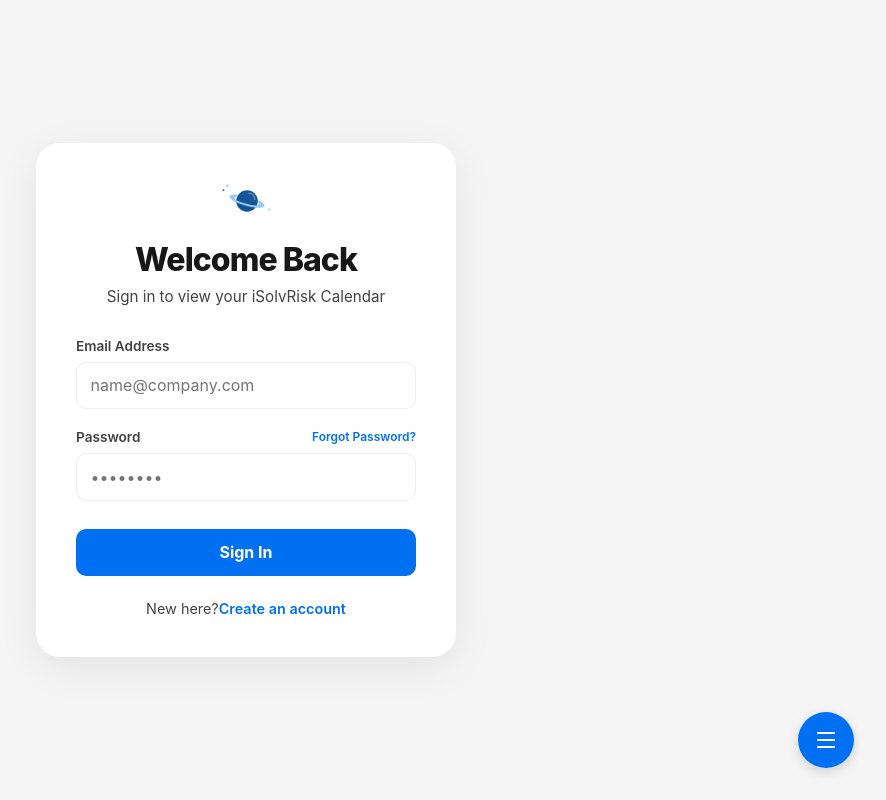
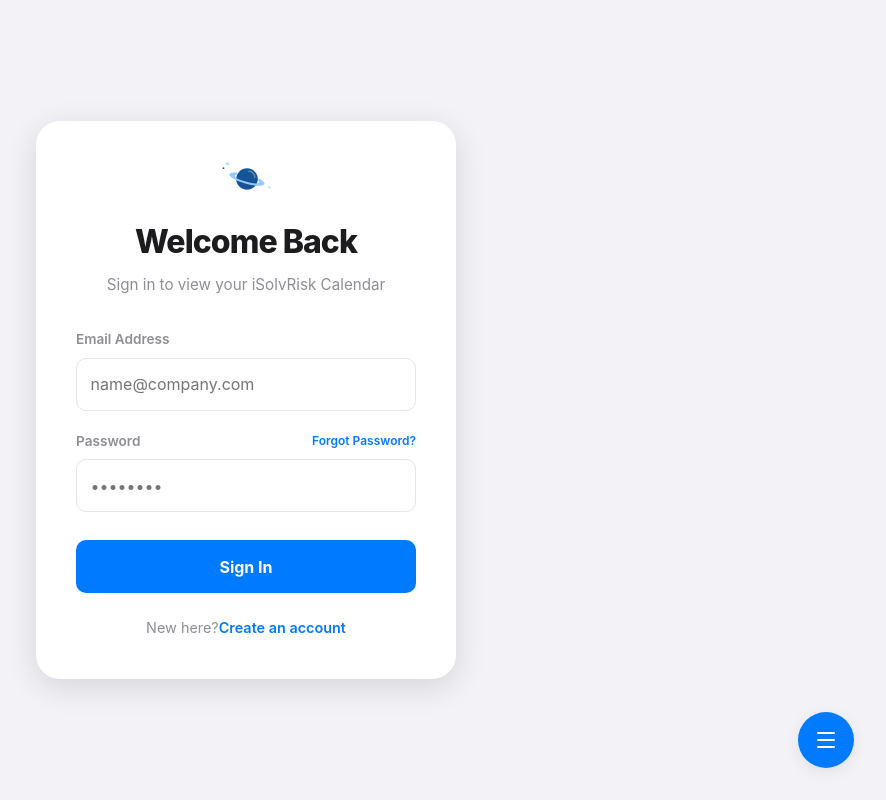
Before and after one commit to TrentBreneman/isr-calander, a Next.js app: page /login in a window 1280 px wide. Shown: the whole page, without its empty margins (394-1280 px from the left). Built offline with nearby package versions, Linux system fonts and the light colour scheme; no server answers.

Commit message:
feat: enhance security and visuals for modern professional look

```diff
--- a/app/api/automizer/route.ts
+++ /dev/null
@@ -1,49 +0,0 @@
-import { NextRequest, NextResponse } from 'next/server';
-import { PDFDocument, StandardFonts } from 'pdf-lib';
-
-export async function POST(req: NextRequest) {
-  try {
-    const formData = await req.formData();
-    const file = formData.get('file') as File;
-
-    if (!file) {
-      return NextResponse.json({ error: 'No file uploaded' }, { status: 400 });
-    }
-
-    const arrayBuffer = await file.arrayBuffer();
-    // Load with ignoreEncryption just in case
-    const pdfDoc = await PDFDocument.load(arrayBuffer, { ignoreEncryption: true });
-
-    const pageCount = pdfDoc.getPageCount();
-    console.log(`PDF has ${pageCount} pages`);
-
-    if (pageCount === 0) {
-      return NextResponse.json({ error: 'The uploaded PDF has no pages.' }, { status: 400 });
-    }
-
-    // For now, let's just try to save the loaded PDF directly to see if it's valid
-    // Disabling object streams can sometimes help with compatibility in some viewers.
-    const pdfBytes = await pdfDoc.save({ useObjectStreams: false });
-
-    console.log(`Generated PDF size: ${pdfBytes.length} bytes`);
-
-    // Use a Buffer to ensure it's treated as binary data correctly by NextResponse
-    const buffer = Buffer.from(pdfBytes);
-
-    return new NextResponse(buffer, {
-      status: 200,
-      headers: {
-        'Content-Type': 'application/pdf',
-        'Content-Length': buffer.length.toString(),
-        'X-Original-Name': encodeURIComponent(file.name),
-        'Content-Disposition': `attachment; filename="formatted-${encodeURIComponent(file.name)}"`,
-      },
-    });
-  } catch (error: any) {
-    console.error('PDF processing error:', error);
-    return NextResponse.json(
-      { error: 'An unexpected error occurred during PDF processing.' },
-      { status: 500 }
-    );
-  }
-}
--- a/app/globals.css
+++ b/app/globals.css
@@ -1,28 +1,37 @@
 :root {
   --background: #ffffff;
-  --foreground: #171717;
-  --primary: #0070f3;
-  --primary-hover: #0051af;
-  --gray-100: #f5f5f5;
-  --gray-200: #eeeeee;
-  --gray-300: #e0e0e0;
-  --gray-700: #424242;
+  --foreground: #1c1c1e;
+  --primary: #007aff;
+  --primary-hover: #0062cc;
+  --accent: #5856d6;
+  --gray-100: #f2f2f7;
+  --gray-200: #e5e5ea;
+  --gray-300: #d1d1d6;
+  --gray-700: #8e8e93;
   --border-radius: 12px;
-  --shadow: 0 4px 12px rgba(0, 0, 0, 0.05);
-  --glass-bg: rgba(255, 255, 255, 0.8);
-  --glass-border: rgba(255, 255, 255, 0.2);
+  --shadow-sm: 0 2px 8px rgba(0, 0, 0, 0.04);
+  --shadow-md: 0 4px 16px rgba(0, 0, 0, 0.08);
+  --shadow-lg: 0 8px 32px rgba(0, 0, 0, 0.12);
+  --glass-bg: rgba(255, 255, 255, 0.75);
+  --glass-border: rgba(0, 0, 0, 0.05);
+  --transition: all 0.25s cubic-bezier(0.4, 0, 0.2, 1);
 }
 
 @media (prefers-color-scheme: dark) {
   :root {
-    --background: #0a0a0a;
-    --foreground: #ededed;
-    --primary: #3291ff;
-    --primary-hover: #0070f3;
-    --gray-100: #1a1a1a;
-    --gray-200: #2a2a2a;
-    --gray-300: #3a3a3a;
-    --gray-700: #a0a0a0;
+    --background: #000000;
+    --foreground: #ffffff;
+    --primary: #0a84ff;
+    --primary-hover: #409cff;
+    --gray-100: #1c1c1e;
+    --gray-200: #2c2c2e;
+    --gray-300: #3a3a3c;
+    --gray-700: #aeaeb2;
+    --glass-bg: rgba(28, 28, 30, 0.8);
+    --glass-border: rgba(255, 255, 255, 0.1);
+    --shadow-sm: 0 2px 8px rgba(0, 0, 0, 0.4);
+    --shadow-md: 0 4px 16px rgba(0, 0, 0, 0.6);
+    --shadow-lg: 0 8px 32px rgba(0, 0, 0, 0.8);
   }
 }
 
@@ -30,15 +39,21 @@
   box-sizing: border-box;
   padding: 0;
   margin: 0;
+  -webkit-font-smoothing: antialiased;
+  -moz-osx-font-smoothing: grayscale;
 }
 
-html,
+html {
+  scroll-behavior: smooth;
+}
+
 body {
   max-width: 100vw;
   overflow-x: hidden;
-  font-family: -apple-system, BlinkMacSystemFont, "Segoe UI", Roboto, Helvetica, Arial, sans-serif, "Apple Color Emoji", "Segoe UI Emoji";
+  font-family: -apple-system, BlinkMacSystemFont, "SF Pro Text", "SF Pro Icons", "Helvetica Neue", Helvetica, Arial, sans-serif;
   background: var(--background);
   color: var(--foreground);
+  line-height: 1.5;
 }
 
 button,
@@ -47,15 +62,27 @@ optgroup,
 select,
 textarea {
   font-family: inherit;
-  font-size: 100%;
-  line-height: 1.15;
+  font-size: inherit;
+  line-height: inherit;
   margin: 0;
   color: inherit;
+  transition: var(--transition);
+}
+
+button:focus-visible,
+input:focus-visible {
+  outline: 2px solid var(--primary);
+  outline-offset: 2px;
 }
 
 a {
-  color: inherit;
+  color: var(--primary);
   text-decoration: none;
+  transition: var(--transition);
+}
+
+a:hover {
+  opacity: 0.8;
 }
 
 button {
@@ -63,3 +90,22 @@ button {
   border: none;
   background: none;
 }
+
+/* Custom Scrollbar for modern look */
+::-webkit-scrollbar {
+  width: 8px;
+  height: 8px;
+}
+
+::-webkit-scrollbar-track {
+  background: transparent;
+}
+
+::-webkit-scrollbar-thumb {
+  background: var(--gray-300);
+  border-radius: 10px;
+}
+
+::-webkit-scrollbar-thumb:hover {
+  background: var(--gray-700);
+}
--- a/app/login/login.module.css
+++ b/app/login/login.module.css
@@ -11,7 +11,7 @@
   background: var(--background);
   padding: 2.5rem;
   border-radius: 24px;
-  box-shadow: 0 10px 40px rgba(0, 0, 0, 0.08);
+  box-shadow: var(--shadow-lg);
   width: 100%;
   max-width: 420px;
   text-align: center;
@@ -59,7 +59,7 @@
   border: 1.5px solid var(--gray-200);
   border-radius: 10px;
   font-size: 1rem;
-  transition: border-color 0.2s, box-shadow 0.2s;
+  transition: var(--transition);
   background: var(--background);
   color: var(--foreground);
 }
@@ -67,7 +67,7 @@
 .formGroup input:focus {
   outline: none;
   border-color: var(--primary);
-  box-shadow: 0 0 0 4px rgba(0, 112, 243, 0.1);
+  box-shadow: 0 0 0 4px rgba(0, 122, 255, 0.1);
 }
 
 .btnPrimary {
@@ -79,15 +79,17 @@
   font-weight: 700;
   font-size: 1rem;
   margin-top: 0.5rem;
-  transition: background 0.2s, transform 0.1s;
+  transition: var(--transition);
 }
 
 .btnPrimary:hover {
   background: var(--primary-hover);
+  transform: translateY(-1px);
+  box-shadow: var(--shadow-sm);
 }
 
 .btnPrimary:active {
-  transform: scale(0.98);
+  transform: translateY(0) scale(0.98);
 }
 
 .btnPrimary:disabled {
@@ -108,9 +110,11 @@
   border: none;
   padding: 0;
   font-size: inherit;
+  transition: var(--transition);
 }
 
 .linkButton:hover {
+  color: var(--primary-hover);
   text-decoration: underline;
 }
 
--- a/components/Automizer/Automizer.tsx
+++ b/components/Automizer/Automizer.tsx
@@ -3,6 +3,8 @@
 import React, { useState, useRef, DragEvent } from "react";
 import { X, FileText, Upload, Download, Loader2 } from "lucide-react";
 import styles from "./Automizer.module.css";
+
+import { PDFDocument } from "pdf-lib";
 
 interface AutomizerProps {
   onClose: () => void;
@@ -47,53 +49,43 @@ export default function Automizer({ onClose }: AutomizerProps) {
   const handleFiles = (files: FileList) => {
     const file = files[0];
     if (file && file.type === "application/pdf") {
-      uploadFile(file);
+      processFileLocally(file);
     } else {
       setError("Please upload a valid PDF file.");
     }
   };
 
-  const uploadFile = async (file: File) => {
+  const processFileLocally = async (file: File) => {
     setIsProcessing(true);
-    setProgress(0);
+    setProgress(20);
     setDownloadUrl(null);
     setError(null);
     setFileName(file.name);
 
-    const formData = new FormData();
-    formData.append("file", file);
+    try {
+      const arrayBuffer = await file.arrayBuffer();
+      setProgress(40);
 
-    try {
-      // Simulate progress for better UX
-      const progressInterval = setInterval(() => {
-        setProgress((prev) => (prev < 90 ? prev + 10 : prev));
-      }, 200);
+      const pdfDoc = await PDFDocument.load(arrayBuffer, { ignoreEncryption: true });
+      setProgress(60);
 
-      const response = await fetch("/api/automizer", {
-        method: "POST",
-        body: formData,
-      });
-
-      clearInterval(progressInterval);
-      setProgress(100);
-
-      if (!response.ok) {
-        throw new Error("Upload failed");
+      const pageCount = pdfDoc.getPageCount();
+      if (pageCount === 0) {
+        throw new Error("The PDF has no pages.");
       }
 
-      const blob = await response.blob();
+      // We can apply any "automation" or "formatting" logic here in the future
+      // For now, we save it with optimized streams for compatibility
+      const pdfBytes = await pdfDoc.save({ useObjectStreams: false });
+      setProgress(90);
+
+      // Explicitly use Uint8Array for Blob compatibility
+      const blob = new Blob([new Uint8Array(pdfBytes)], { type: "application/pdf" });
       const url = URL.createObjectURL(blob);
 
-      let originalName = response.headers.get("X-Original-Name")
-        ? decodeURIComponent(response.headers.get("X-Original-Name")!)
-        : file.name;
-
-      if (!originalName.toLowerCase().endsWith(".pdf")) {
-        originalName += ".pdf";
-      }
-
       setDownloadUrl(url);
-      setFileName(`formatted-${originalName}`);
+      setFileName(`formatted-${file.name}`);
+      setProgress(100);
     } catch (err) {
       console.error(err);
       setError("Failed to process PDF. Please try again.");
--- a/components/Calendar/Calendar.module.css
+++ b/components/Calendar/Calendar.module.css
@@ -13,8 +13,8 @@
   display: flex;
   justify-content: space-between;
   align-items: center;
-  margin-bottom: 0.75rem;
-  padding-bottom: 0.5rem;
+  margin-bottom: 1rem;
+  padding-bottom: 0.75rem;
   border-bottom: 1px solid var(--gray-200);
   gap: 1rem;
   flex-shrink: 0;
@@ -24,21 +24,23 @@
   display: flex;
   align-items: center;
   gap: 0.75rem;
-  font-size: 0.8rem;
+  font-size: 0.85rem;
   color: var(--gray-700);
+  font-weight: 500;
 }
 
 .btnLogout {
   color: var(--primary);
   font-weight: 600;
-  font-size: 0.8rem;
-  padding: 0.2rem 0.4rem;
-  border-radius: 4px;
-  transition: background 0.2s;
+  font-size: 0.85rem;
+  padding: 0.3rem 0.6rem;
+  border-radius: 8px;
+  transition: var(--transition);
+  background: var(--gray-100);
 }
 
 .btnLogout:hover {
-  background: var(--gray-100);
+  background: var(--gray-200);
 }
 
 .loading {
@@ -54,14 +56,14 @@
   display: flex;
   justify-content: space-between;
   align-items: center;
-  margin-bottom: 0.75rem;
+  margin-bottom: 1rem;
   flex-shrink: 0;
 }
 
 .monthInfo h2 {
-  font-size: 1.25rem;
-  font-weight: 700;
-  letter-spacing: -0.01em;
+  font-size: 1.5rem;
+  font-weight: 800;
+  letter-spacing: -0.03em;
 }
 
 .nav {
@@ -73,25 +75,28 @@
 .btnPrimary {
   background: var(--primary);
   color: white;
-  padding: 0.4rem 0.8rem;
-  border-radius: 6px;
-  font-weight: 600;
-  font-size: 0.85rem;
-  transition: opacity 0.2s;
+  padding: 0.5rem 1rem;
+  border-radius: 10px;
+  font-weight: 700;
+  font-size: 0.9rem;
+  transition: var(--transition);
+  box-shadow: var(--shadow-sm);
 }
 
 .btnPrimary:hover {
-  opacity: 0.9;
+  background: var(--primary-hover);
+  transform: translateY(-1px);
+  box-shadow: var(--shadow-md);
 }
 
 .btnSecondary {
   background: var(--gray-100);
   color: var(--foreground);
-  padding: 0.4rem 0.8rem;
-  border-radius: 6px;
+  padding: 0.5rem 1rem;
+  border-radius: 10px;
   font-weight: 600;
-  font-size: 0.85rem;
-  transition: background 0.2s;
+  font-size: 0.9rem;
+  transition: var(--transition);
 }
 
 .btnSecondary:hover {
--- a/components/ToolsMenu/ToolsMenu.module.css
+++ b/components/ToolsMenu/ToolsMenu.module.css
@@ -17,33 +17,33 @@
   display: flex;
   align-items: center;
   justify-content: center;
-  box-shadow: 0 4px 12px rgba(0, 0, 0, 0.15);
-  transition: all 0.3s ease;
+  box-shadow: var(--shadow-md);
+  transition: var(--transition);
   cursor: pointer;
   border: none;
 }
 
 .fab:hover {
   background-color: var(--primary-hover);
-  transform: scale(1.05);
+  transform: translateY(-2px) scale(1.05);
+  box-shadow: var(--shadow-lg);
 }
 
 .menu {
   position: absolute;
   bottom: 4.5rem;
   right: 0;
-  background-color: var(--background);
-  border: 1px solid var(--gray-300);
+  background-color: var(--glass-bg);
+  border: 1px solid var(--glass-border);
   border-radius: var(--border-radius);
-  box-shadow: var(--shadow);
+  box-shadow: var(--shadow-lg);
   padding: 0.5rem;
-  min-width: 200px;
+  min-width: 220px;
   display: flex;
   flex-direction: column;
   gap: 0.25rem;
-  backdrop-filter: blur(8px);
-  -webkit-backdrop-filter: blur(8px);
-  background-color: var(--glass-bg);
+  backdrop-filter: blur(20px);
+  -webkit-backdrop-filter: blur(20px);
 }
 
 .menuItem {
@@ -53,7 +53,7 @@
   gap: 0.75rem;
   border-radius: 8px;
   cursor: pointer;
-  transition: background-color 0.2s;
+  transition: var(--transition);
   color: var(--foreground);
   font-weight: 500;
   width: 100%;
```
